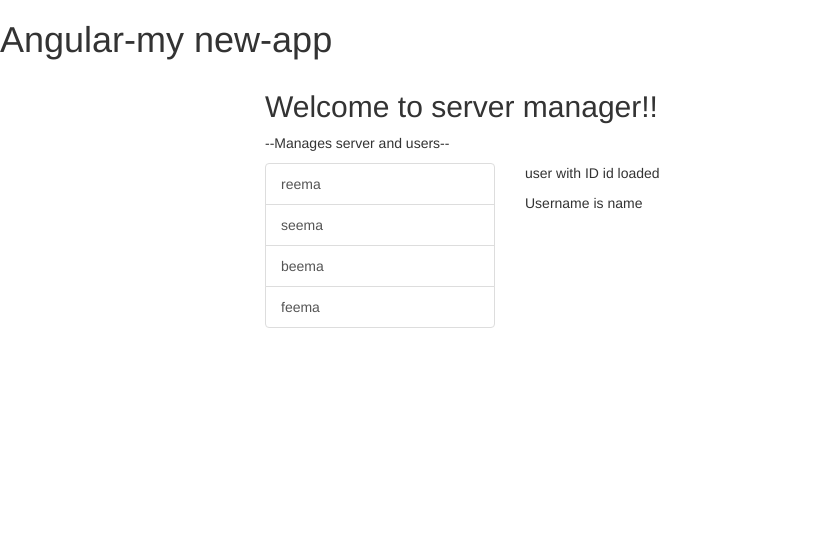
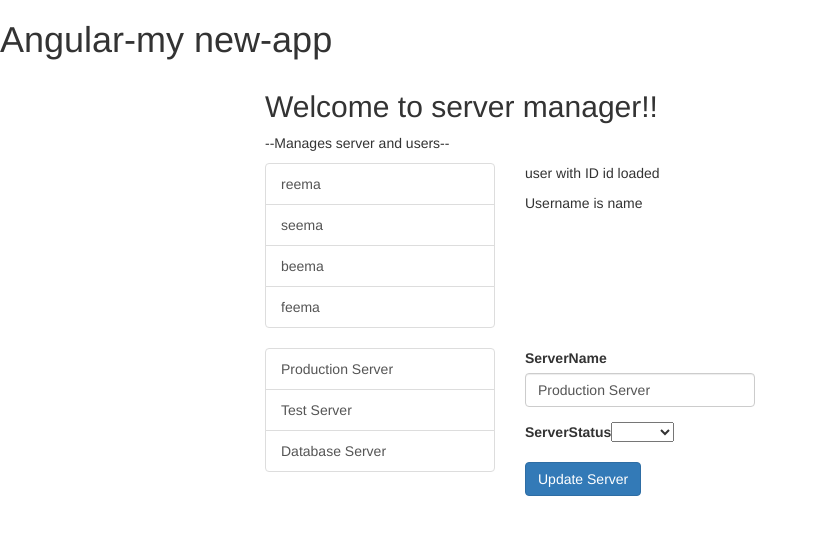
Before and after one commit to steffytw/list, an Angular app: page / in a window 1280 px wide. Shown: the top 534 px of the page, without its empty margins (0-818 px from the left). Built offline with nearby package versions, Linux system fonts and the light colour scheme.

Commit message:
fifth commit

```diff
--- a/src/app/app.component.html
+++ b/src/app/app.component.html
@@ -10,4 +10,9 @@
         <users></users>
         </div>
     </div>
+    <div class="row">
+      <div class="col-xs-12 col-sm-10 col-md-8 col-sm-offset-1 col-md-offset-2">
+        <servers></servers>
+        </div>
+    </div>
 </div>
--- a/src/app/app.module.ts
+++ b/src/app/app.module.ts
@@ -1,5 +1,6 @@
 import { BrowserModule } from '@angular/platform-browser';
 import { NgModule } from '@angular/core';
+import { FormsModule } from '@angular/forms';
 
 import { AppComponent } from './app.component';
 import { HomeComponent } from './home/home.component';
@@ -18,7 +19,8 @@ import { EditServerComponent } from './servers/edit-server/edit-server.component
     EditServerComponent
   ],
   imports: [
-    BrowserModule
+    BrowserModule,
+    FormsModule
   ],
   providers: [],
   bootstrap: [AppComponent]
--- a/src/app/servers/servers.component.ts
+++ b/src/app/servers/servers.component.ts
@@ -1,15 +1,18 @@
 import { Component, OnInit } from '@angular/core';
+import { ServersService } from './servers.service';
 
 @Component({
-  selector: 'app-servers',
+  selector: 'servers',
   templateUrl: './servers.component.html',
   styleUrls: ['./servers.component.css']
 })
 export class ServersComponent implements OnInit {
+  private servers :{id:number,name:string,status:string}[]=[];
 
-  constructor() { }
+  constructor(private serversService:ServersService) { }
 
   ngOnInit() {
+    this.servers=this.serversService.getServers()
   }
 
 }
--- a/src/app/servers/servers.service.ts
+++ b/src/app/servers/servers.service.ts
@@ -22,6 +22,9 @@ export class ServersService {
       server.status=serverInfo.status;
     }
   }
+  getServers(){
+    return this.servers;
+  }
 
   constructor() { }
 }
```
